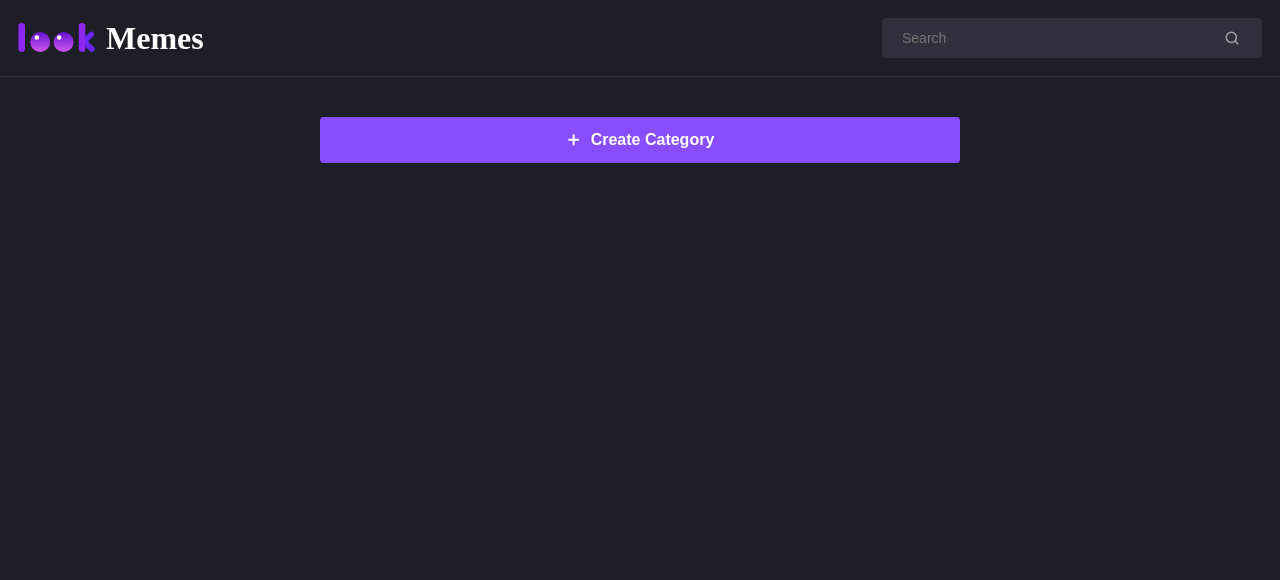
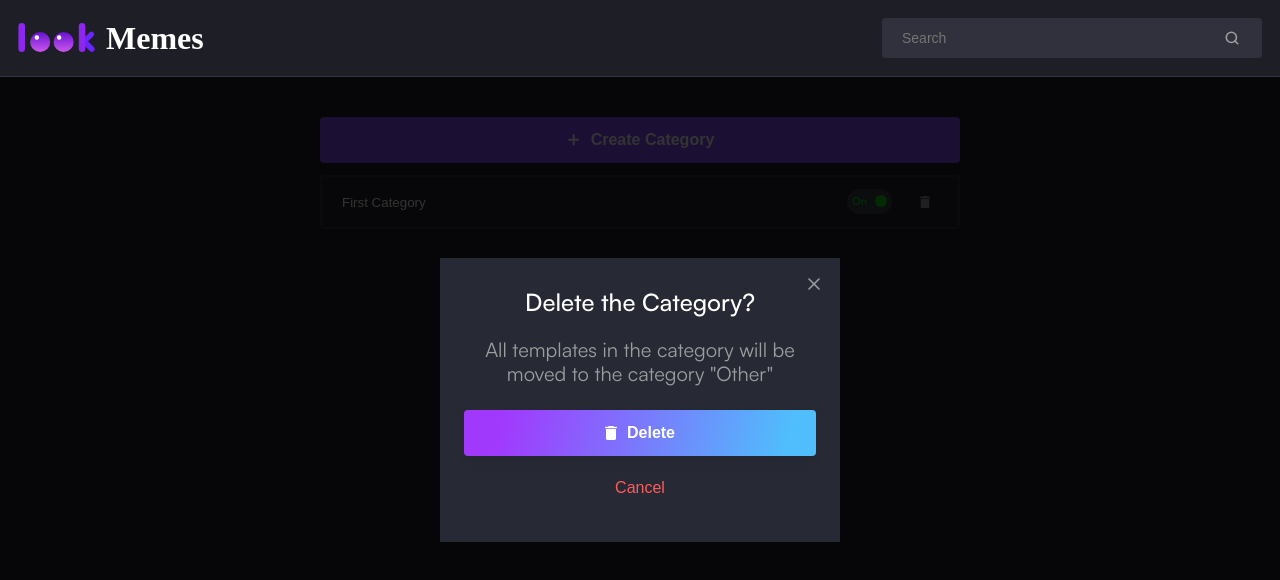
Before and after one commit to Ostafii4uk/3look-test-task, a Next.js app: page / in a window 1280 px wide. Both pictures are taken after a click on the picture 925 px from the left and 202 px from the top of the page. Shown: the top 580 px of the page. Built offline with nearby package versions, Linux system fonts and the light colour scheme.

Commit message:
Added confirmation window

```diff
--- a/src/components/Category/Category.tsx
+++ b/src/components/Category/Category.tsx
@@ -3,9 +3,11 @@ import { useState } from 'react'
 import { Category } from '@/types/categories'
 import deleteIcon from '../../../public/assets/svgs/delete.svg'
 import Image from 'next/image'
+import Dialog from '../Dialog/Dialog'
 
 const Category: React.FC<{ category: Category, setCategories: Function }> = ({ category, setCategories }) => {
   const [title, setTitle] = useState<string>(category.title)
+  const [showDialog, setShowDialog] = useState<boolean>(false)
 
   const updateCategory = async (status: boolean) => {
     const updatedCategory = {
@@ -24,31 +26,31 @@ const Category: React.FC<{ category: Category, setCategories: Function }> = ({ c
     setCategories(await response.json())
   }
 
-  const deleteCategory = async (id: string) => {
-    const updatedCategory = {
-      id: category.id,
-    }
+  const deleteCategory = async () => {
     const response = await fetch("/api/categories", {
       method: "DELETE",
       headers: {
         "Content-Type": "application/json"
       },
       body: JSON.stringify({
-        id
+        id: category.id,
       })
     })
     setCategories(await response.json())
   }
 
   return (
+    <>
+    {showDialog && <Dialog closeFnc={() => setShowDialog(false)} submitFnc={deleteCategory} />}
     <div className={Styles.category}>
       <input className={Styles.title} type="text" value={title} onChange={(event) => setTitle(event.target.value)} placeholder='Enter Category Name' />
       <div className={Styles.switcher}>
         <input className={Styles.checkbox} type="checkbox" name="show-category" id={category.id} checked={category.show} onChange={(event) => updateCategory(event.target.checked)} />
         <label className={Styles.label} htmlFor={category.id}></label>
       </div>
-      <Image src={deleteIcon} alt='delete-icon' onClick={() => deleteCategory(category.id)} />
+      <Image src={deleteIcon} alt='delete-icon' onClick={() => setShowDialog(true)} />
     </div>
+    </>
   )
 }
 
--- a/src/components/CustomHeader/CustomHeader.module.css
+++ b/src/components/CustomHeader/CustomHeader.module.css
@@ -2,6 +2,10 @@
   width: 100%;
   padding: 18px 18px;
   border-bottom: 1px solid #313442;
+  position: sticky;
+  top: 0;
+  z-index: 10000;
+  background: var(--background-color);
 }
 
 .headerContainer {
--- /dev/null
+++ b/src/components/Dialog/Dialog.module.css
@@ -0,0 +1,84 @@
+.dialog {
+  position: absolute;
+  top: 0;
+  left: 0;
+  right: 0;
+  bottom: 0;
+  z-index: 2000;
+  background-color: rgba(0, 0, 0, 0.8);
+  display: flex;
+  align-items: center;
+  justify-content: center;
+  overflow: hidden;
+}
+
+.dialogWrapper {
+  position: relative;
+  padding: 32px 24px;
+  width: 400px;
+  background-color: #272934;
+  display: flex;
+  flex-direction: column;
+  align-items: center;
+  gap: 24px;
+}
+
+.title {
+  color: #FFF;
+  text-align: center;
+  font-size: 24px;
+  font-weight: 500;
+  line-height: 24px;
+}
+
+.description {
+  color: #9B9D9F;
+  text-align: center;
+  font-size: 20px;
+  font-weight: 400;
+  line-height: 24px;
+}
+
+.deleteButton {
+  padding: 14px;
+  width: 100%;
+  display: flex;
+  align-items: center;
+  justify-content: center;
+  gap: 10px;
+  border-radius: 4px;
+  border: none;
+  background: linear-gradient(104deg, #A139FD 11.26%, #50BDFC 90.79%);
+  box-shadow: 0px 4px 7px 0px rgba(0, 0, 0, 0.08);
+  color: #FFF;
+  text-align: center;
+  font-size: 16px;
+  font-weight: 700;
+  line-height: 18px;
+  text-transform: capitalize;
+  cursor: pointer;
+}
+
+.cancelButton {
+  padding: 0 0 14px;
+  width: 100%;
+  border: none;
+  background: transparent;
+  color: #FF5B5B;
+  text-align: center;
+  font-size: 16px;
+  font-weight: 400;
+  line-height: 16px;
+}
+
+.closeIcon {
+  position: absolute;
+  top: 20px;
+  right: 20px;
+  z-index: 2500;
+}
+
+.closeIcon:hover,
+.cancelButton:hover {
+  cursor: pointer;
+}
--- /dev/null
+++ b/src/components/Dialog/Dialog.tsx
@@ -0,0 +1,23 @@
+import Styles from './Dialog.module.css'
+import deleteIcon from '../../../public/assets/svgs/delete-white.svg'
+import closeIcon from '../../../public/assets/svgs/close.svg'
+import Image from 'next/image'
+
+const Dialog: React.FC<{closeFnc: Function, submitFnc: Function}> = ({closeFnc, submitFnc}) => {
+  return (
+    <div className={Styles.dialog}>
+      <div className={Styles.dialogWrapper}>
+        <h3 className={Styles.title}>Delete the Category?</h3>
+        <p className={Styles.description}>All templates in the category will be moved to the category "Other"</p>
+        <button onClick={() => submitFnc()} className={Styles.deleteButton}>
+          <Image src={deleteIcon} alt='delet-icon' />
+          Delete
+        </button>
+        <button onClick={() => closeFnc()} className={Styles.cancelButton}>Cancel</button>
+        <Image onClick={() => closeFnc()} className={Styles.closeIcon} src={closeIcon} alt='close-icon'/>
+      </div>
+    </div>
+  )
+}
+
+export default Dialog
--- a/src/styles/Home.module.css
+++ b/src/styles/Home.module.css
@@ -1,5 +1,5 @@
 .home {
-  padding-top: 40px;
+  padding: 40px 0;
   display: flex;
   flex-direction: column;
   justify-content: center;
--- a/src/styles/globals.css
+++ b/src/styles/globals.css
@@ -11,9 +11,10 @@
 }
 
 body {
+  position: relative;
   background: var(--background-color);
   color: var(--text-color);
-  max-height: 100vh;
+  height: 100vh;
 }
 
 main {
```
Also changed, not shown: public/assets/svgs/close.svg (added), public/assets/svgs/delete-white.svg (added).
